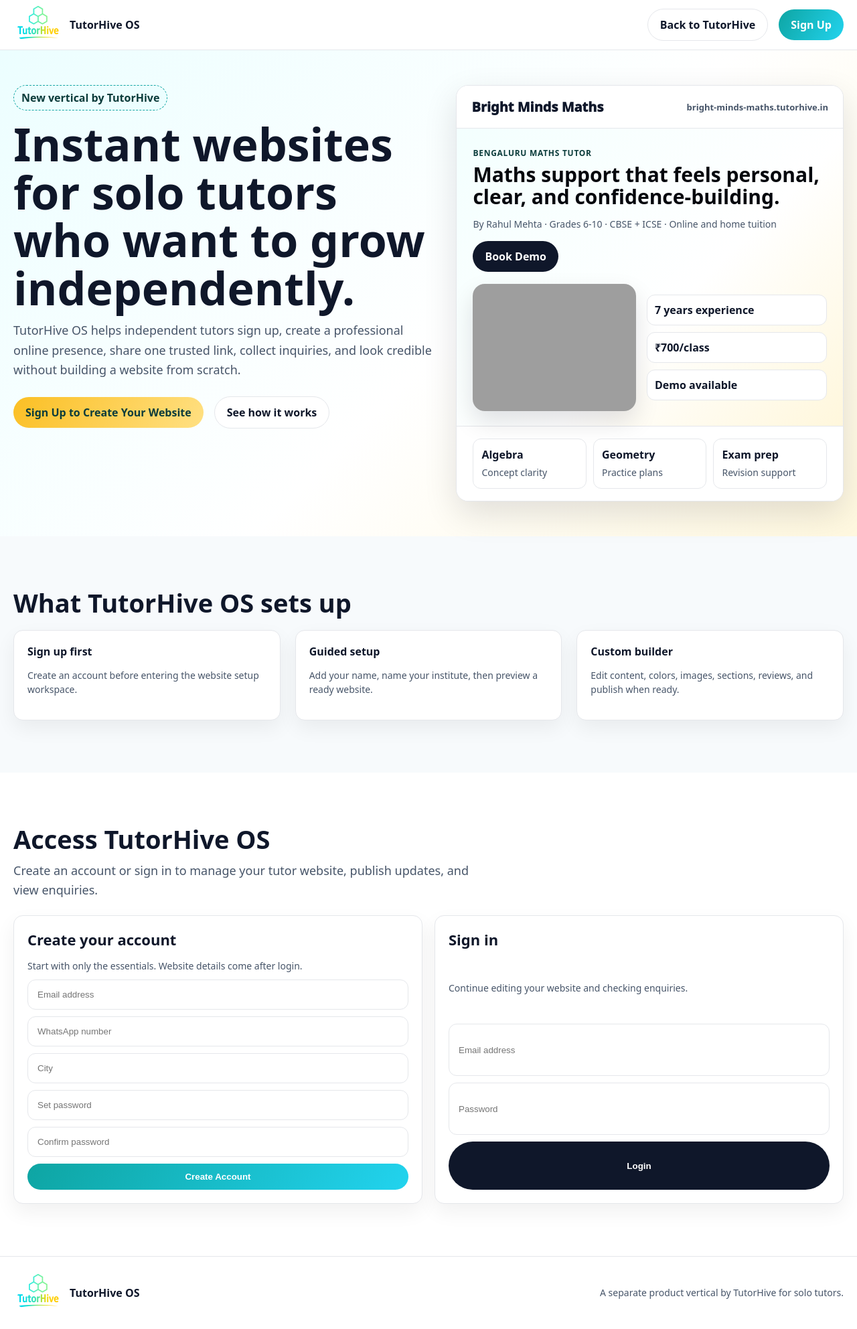
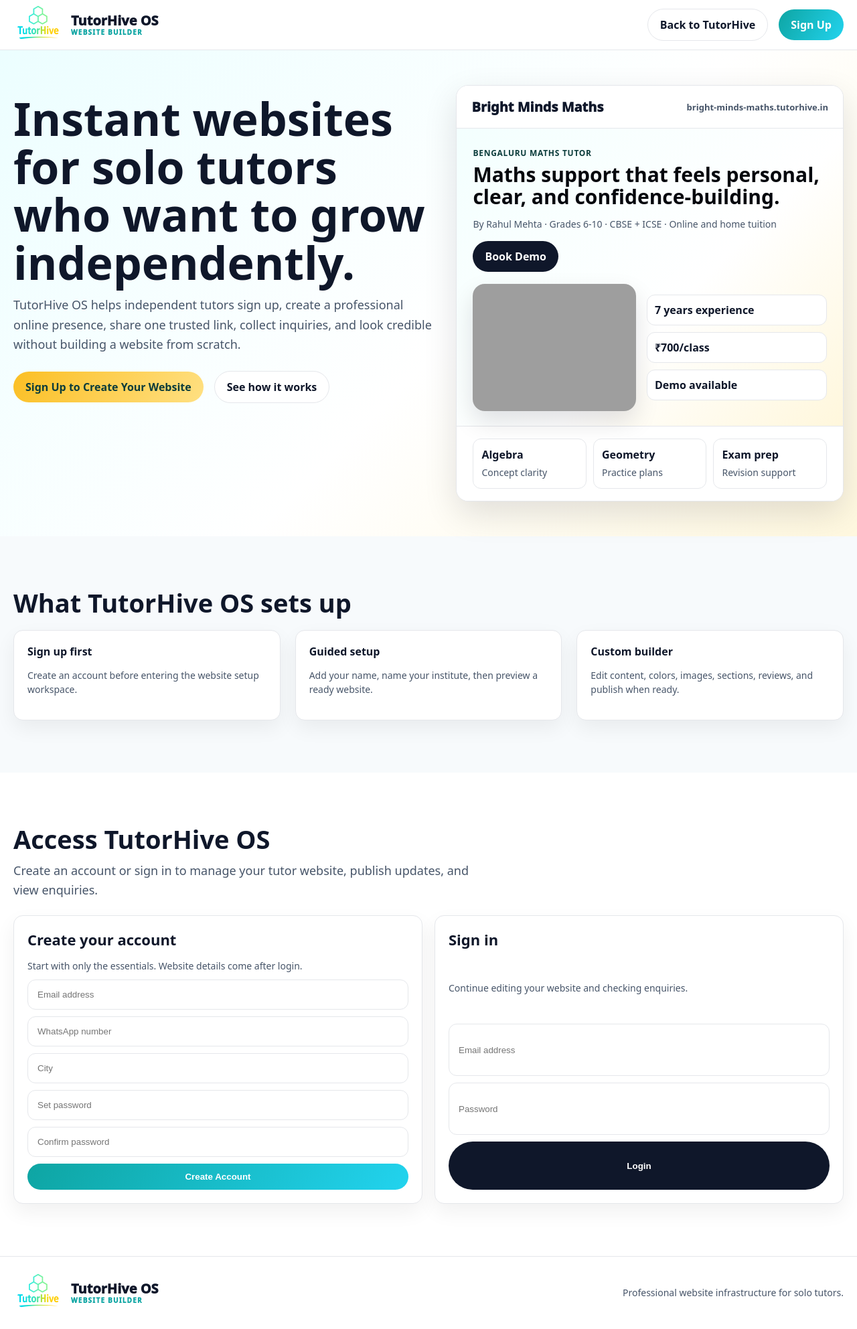
Before and after one commit to vishwajeet3019-hue/tutorhive, a website: page tutorhive-os.html in a window 1280 px wide. Shown: the whole page at 67% size. Drawn offline with Linux system fonts and the light colour scheme; grey boxes are pictures that could not be loaded.

Commit message:
fix: polish TutorHive OS publish layout

```diff
--- a/tutorhive-os.html
+++ b/tutorhive-os.html
@@ -14,7 +14,7 @@
     body{margin:0;font-family:system-ui,-apple-system,Segoe UI,Roboto,Helvetica,Arial;color:var(--ink);background:#fff}
     a{color:inherit;text-decoration:none}.container{width:min(100% - 40px,1360px);margin:0 auto}
     .nav{border-bottom:1px solid var(--border);background:#fff;position:sticky;top:0;z-index:20}.row{display:flex;align-items:center;justify-content:space-between;gap:16px;flex-wrap:wrap}.nav .row{min-height:74px}
-    .brand{display:flex;align-items:center;gap:10px;font-weight:900}.brand img{height:64px;width:74px;object-fit:contain}
+    .brand{display:flex;align-items:center;gap:12px;font-weight:900}.brand img{height:64px;width:74px;object-fit:contain}.brand-lockup{display:grid;gap:2px}.brand-title{font-size:20px;line-height:1;font-weight:1000}.brand-sub{font-size:10px;line-height:1;text-transform:uppercase;letter-spacing:.12em;color:var(--brand);font-weight:1000}
     .btn{display:inline-flex;align-items:center;justify-content:center;gap:.6rem;padding:12px 18px;border-radius:999px;border:1px solid var(--border);background:#fff;font-weight:900;cursor:pointer}.btn.primary{border:none;color:#0b3c3b;background:linear-gradient(120deg,var(--honey),#ffe082)}.btn.teal{border:none;color:#fff;background:linear-gradient(120deg,var(--brand),var(--brand2))}.btn.dark{border:none;background:#0f172a;color:#fff}
     .section{padding:78px 0}.alt{background:var(--muted)}.hero{min-height:calc(100vh - 74px);display:grid;align-items:center;background:linear-gradient(135deg,#ecfeff 0%,#fff 55%,#fff8df 100%)}
     .grid{display:grid;gap:22px}.two{grid-template-columns:1.05fr .95fr}.three{grid-template-columns:repeat(3,1fr)}
@@ -31,7 +31,7 @@
 <body>
   <nav class="nav">
     <div class="container row">
-      <a class="brand" href="index.html"><img src="logo.png" alt="TutorHive Logo"><span>TutorHive OS</span></a>
+      <a class="brand" href="index.html"><img src="logo.png" alt="TutorHive Logo"><span class="brand-lockup"><span class="brand-title">TutorHive OS</span><span class="brand-sub">Website Builder</span></span></a>
       <div class="row"><a class="btn" href="index.html">Back to TutorHive</a><a class="btn teal" href="#signup">Sign Up</a></div>
     </div>
   </nav>
@@ -40,7 +40,6 @@
     <section class="hero">
       <div class="container grid two">
         <div>
-          <span class="badge">New vertical by TutorHive</span>
           <h1 class="h1">Instant websites for solo tutors who want to grow independently.</h1>
           <p class="lead">TutorHive OS helps independent tutors sign up, create a professional online presence, share one trusted link, collect inquiries, and look credible without building a website from scratch.</p>
           <div class="row" style="justify-content:flex-start;margin-top:24px"><a class="btn primary" href="#signup">Sign Up to Create Your Website</a><a class="btn" href="#how">See how it works</a></div>
@@ -97,7 +96,7 @@
     </section>
   </main>
 
-  <footer><div class="container row"><div class="brand"><img src="logo.png" alt=""> TutorHive OS</div><div class="small">A separate product vertical by TutorHive for solo tutors.</div></div></footer>
+  <footer><div class="container row"><div class="brand"><img src="logo.png" alt=""><span class="brand-lockup"><span class="brand-title">TutorHive OS</span><span class="brand-sub">Website Builder</span></span></div><div class="small">Professional website infrastructure for solo tutors.</div></div></footer>
 
   <script>
     const SCRIPT_URL = "https://script.google.com/macros/s/AKfycbyRLzjZIr4c9pwZmJjnhD_3NrzuWskMWI1jbKdrUc-9ZxfI1fOzRLjOWLEhq8rxq8_thw/exec";
```
Also changed, not shown: tutorhive-dashboard.html (+8 -3 lines).
